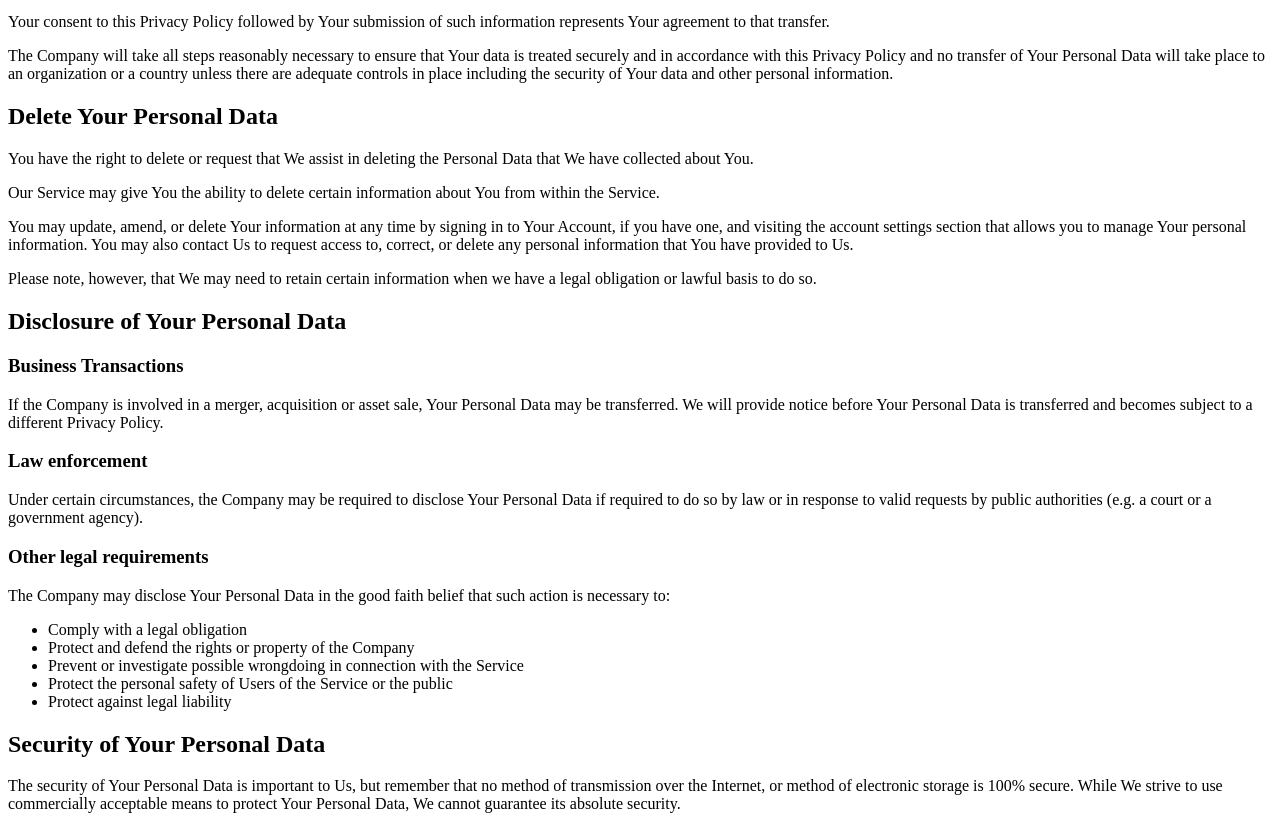
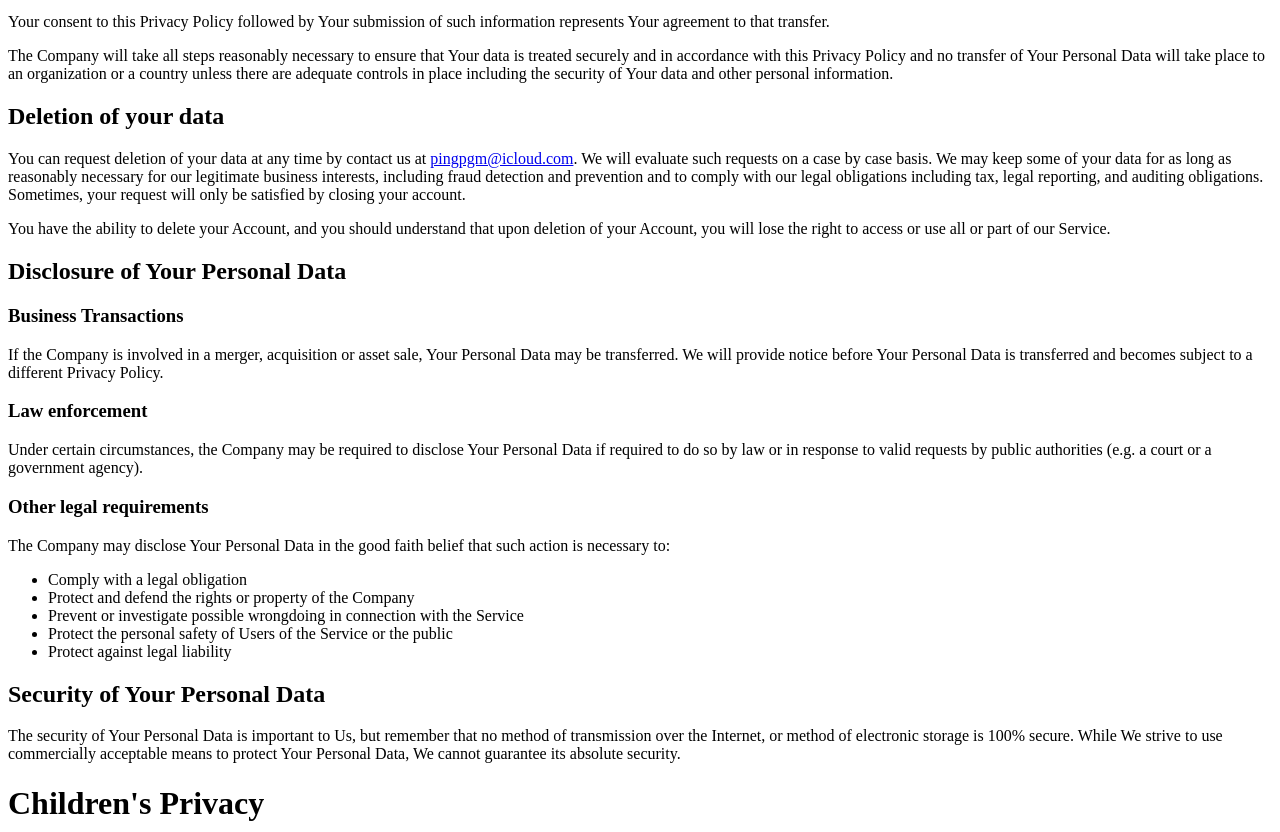
Before and after one commit to pingpgm/WisdomEnChDictPage, a plain HTML site: page index.html in a window 1280 px wide. Shown: the part 2266-3098 px from the top of the page. Drawn offline with Linux system fonts and the light colour scheme.

Commit message:
更新刪除政策

```diff
--- a/index.html
+++ b/index.html
@@ -98,11 +98,9 @@
 <p>Your information, including Personal Data, is processed at the Company's operating offices and in any other places where the parties involved in the processing are located. It means that this information may be transferred to — and maintained on — computers located outside of Your state, province, country or other governmental jurisdiction where the data protection laws may differ than those from Your jurisdiction.</p>
 <p>Your consent to this Privacy Policy followed by Your submission of such information represents Your agreement to that transfer.</p>
 <p>The Company will take all steps reasonably necessary to ensure that Your data is treated securely and in accordance with this Privacy Policy and no transfer of Your Personal Data will take place to an organization or a country unless there are adequate controls in place including the security of Your data and other personal information.</p>
-<h2>Delete Your Personal Data</h2>
-<p>You have the right to delete or request that We assist in deleting the Personal Data that We have collected about You.</p>
-<p>Our Service may give You the ability to delete certain information about You from within the Service.</p>
-<p>You may update, amend, or delete Your information at any time by signing in to Your Account, if you have one, and visiting the account settings section that allows you to manage Your personal information. You may also contact Us to request access to, correct, or delete any personal information that You have provided to Us.</p>
-<p>Please note, however, that We may need to retain certain information when we have a legal obligation or lawful basis to do so.</p>
+<h2>Deletion of your data</h2>
+<p>You can request deletion of your data at any time by contact us at <a href="mailto:pingpgm@icloud.com">pingpgm@icloud.com</a>. We will evaluate such requests on a case by case basis. We may keep some of your data for as long as reasonably necessary for our legitimate business interests, including fraud detection and prevention and to comply with our legal obligations including tax, legal reporting, and auditing obligations. Sometimes, your request will only be satisfied by closing your account.</p>
+<p>You have the ability to delete your Account, and you should understand that upon deletion of your Account, you will lose the right to access or use all or part of our Service.</p>
 <h2>Disclosure of Your Personal Data</h2>
 <h3>Business Transactions</h3>
 <p>If the Company is involved in a merger, acquisition or asset sale, Your Personal Data may be transferred. We will provide notice before Your Personal Data is transferred and becomes subject to a different Privacy Policy.</p>
```
